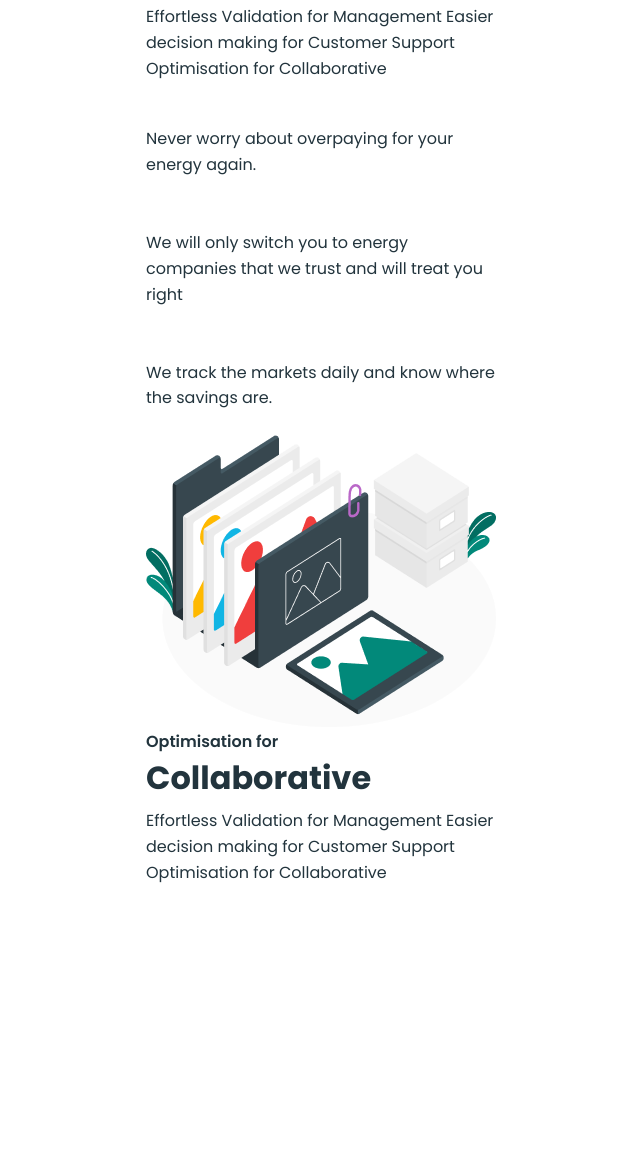
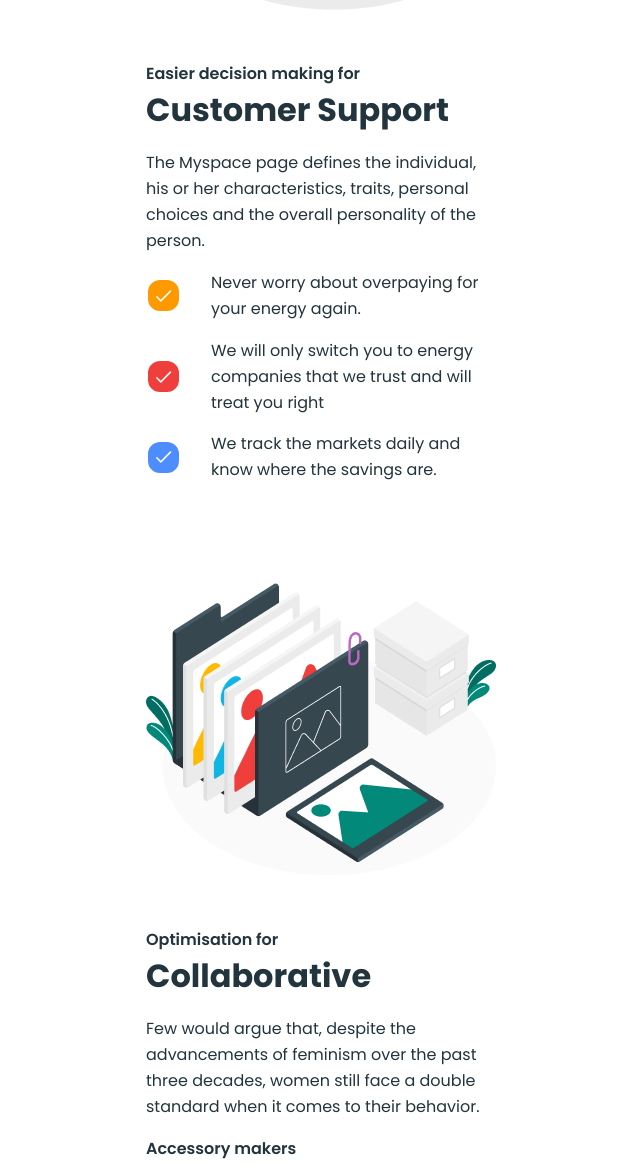
Before and after one commit to vertmaks/product-website, a plain HTML site: page index.html in a window 1280 px wide. Shown: the part 3225-4390 px from the top of the page, without its empty margins (319-959 px from the left). Before the commit the page ends 4185 px from the top, so only its background shows below. Drawn offline with nearby package versions, Linux system fonts and the light colour scheme.

Commit message:
Update CSS styles for benefits section and modify HTML content for clarity

```diff
--- a/css/styles.css
+++ b/css/styles.css
@@ -267,7 +267,7 @@ header .container {
   display: block;
   font-weight: 700;
   font-size: 32px;
-  margin: 8px 0 16px;
+  margin: 8px 0 26px;
 }
 
 .benefits-item-text {
@@ -285,4 +285,57 @@ header .container {
   line-height: 162%;
   margin-bottom: 24px;
 }
+
+.benefits-plus-item:last-child .benefits-plusitem-text {
+  margin-bottom: 0;
+}
+
+.benefits-item:not(:last-child) {
+  margin-bottom: 100px;
+}
+
+.benefits-item:nth-child(2) .benefits-plus-item {
+  display: flex;
+  flex-direction: row;
+  align-items: center;
+  margin-bottom: 16px;
+  width: 352px;
+}
+
+.customer-support-icon-wrapper {
+  display: flex;
+  align-items: center;
+  justify-content: center;
+  width: 35px;
+  height: 35px;
+  margin-right: 30px;
+}
+
+.benefits-item:nth-child(2) .benefits-plus-item .customer-support-icon-wrapper {
+  border: 2.92px solid #fff;
+  border-radius: 14px;
+}
+
+.benefits-item:nth-child(2)
+  .benefits-plus-item:nth-child(1)
+  .customer-support-icon-wrapper {
+  background-color: #f90;
+}
+
+.benefits-item:nth-child(2)
+  .benefits-plus-item:nth-child(2)
+  .customer-support-icon-wrapper {
+  background-color: #f03e3d;
+}
+
+.benefits-item:nth-child(2)
+  .benefits-plus-item:nth-child(3)
+  .customer-support-icon-wrapper {
+  background-color: #4d8dff;
+}
+
+.benefits-item:nth-child(2) .benefits-plusitem-text {
+  margin-bottom: 0;
+  max-width: 287px;
+}
 /* #endregion */
--- a/index.html
+++ b/index.html
@@ -205,6 +205,7 @@
                   "
                 />
                 <img
+                  class="benefits-item-img"
                   src="./img/p1-main/benefits/img-2-desk.png"
                   alt="Laptop with open file search"
                   width="540"
@@ -216,8 +217,9 @@
                 <span class="benefits-title-accent">Customer Support</span>
               </h3>
               <p class="benefits-item-text">
-                Effortless Validation for Management Easier decision making for
-                Customer Support Optimisation for Collaborative
+                The Myspace page defines the individual, his or her
+                characteristics, traits, personal choices and the overall
+                personality of the person.
               </p>
               <ul class="benefits-item-plustext-list customer-support-list">
                 <li class="benefits-plus-item">
@@ -270,6 +272,7 @@
                   "
                 />
                 <img
+                  class="benefits-item-img"
                   src="./img/p1-main/benefits/img-3-mob.png"
                   alt="Folder with images"
                   width="540"
@@ -281,17 +284,24 @@
                 <span class="benefits-title-accent">Collaborative</span>
               </h3>
               <p class="benefits-item-text">
-                Effortless Validation for Management Easier decision making for
-                Customer Support Optimisation for Collaborative
+                Few would argue that, despite the advancements of feminism over
+                the past three decades, women still face a double standard when
+                it comes to their behavior.
               </p>
               <ul class="benefits-item-plustext-list">
                 <li class="benefits-plus-item">
-                  <h4 class="benefits-plusitem-subtitle"></h4>
-                  <p class="benefits-plusitem-text"></p>
+                  <h4 class="benefits-plusitem-subtitle">Accessory makers</h4>
+                  <p class="benefits-plusitem-text">
+                    While most people enjoy casino gambling, sports betting,
+                    lottery and bingo playing for the fun
+                  </p>
                 </li>
                 <li class="benefits-plus-item">
-                  <h4 class="benefits-plusitem-subtitle"></h4>
-                  <p class="benefits-plusitem-text"></p>
+                  <h4 class="benefits-plusitem-subtitle">Alterationists</h4>
+                  <p class="benefits-plusitem-text">
+                    If you are looking for a new way to promote your business
+                    that won’t cost you more money,
+                  </p>
                 </li>
               </ul>
             </li>
```
